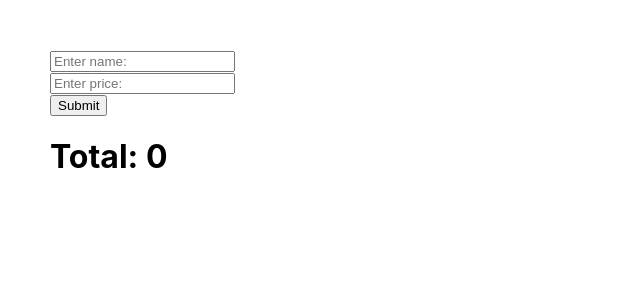
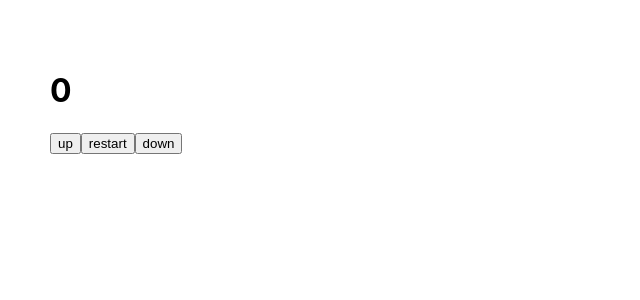
Before and after one commit to Toan1010/learnReact, a React (Create React App) app: page / in a window 1280 px wide. Shown: the top 300 px of the page, without its empty margins (0-640 px from the left). Built offline with nearby package versions, Linux system fonts and the light colour scheme.

Commit message:
learn React: Hook(useReducer())

```diff
--- a/src/App.js
+++ b/src/App.js
@@ -1,48 +1,45 @@
-import { useState, useMemo } from "react";
+import { useReducer } from "react";
 
-//useMemo giup tranh thuc hien lai 1 logic nao do ko can thieet
+//useState
+//1. init State = 0
+//2. Actions : up(state+1) down(state-1)
+
+//useReducer
+//1. init state = 0
+//2. Actions : up(state+1) down(state-1)
+//3. Reducer
+//4. Dispatch
+
+let initialState = 0;
+
+const UP_ACTION = 'up';
+const DOWN_ACTION = 'down';
+const TO_RESTART_ACTION = 'restart';
+
+const reducer = (init, action) => {
+  switch(action){
+    case UP_ACTION:
+      return init+1;
+    case DOWN_ACTION:
+      return init-1;
+    case TO_RESTART_ACTION:
+      return 0;
+    default:
+      throw new Error('Invalid action: ');
+  }
+}
+
 
 function App() {
-  const [name, setName] = useState('');
-  const [price, setPrice] = useState();
-  const [products, setProducts] = useState([]);
+  const [count, dispatch] = useReducer(reducer, initialState);
 
-  const submit = () => {
-    setProducts( [...products,{
-      name: name,
-      price: +price
-    }])
-  }
-
-  const total = useMemo(()=>{
-    let result = products.reduce((re,product) => {
-      return re+product.price;
-    },0);
-    return result;
-  },[products])
 
   return (
     <div className="App" style={{padding:50,}}>
-      <input
-        placeholder="Enter name: "
-        value={name || ''}
-        onChange={(e)=>{setName(e.target.value)}}
-      />
-      <br/>
-      <input
-        placeholder="Enter price: "
-        value={price || ''}
-        onChange={(e)=>{setPrice(e.target.value)}}
-      />
-      <br></br>
-      <button onClick={submit}>Submit</button>
-      <h1>Total: {total}</h1>
-
-      <ul>
-        {products.map((product, index)=> {
-          return <li key={index}>{product.name} - {product.price}</li>;
-        })}
-      </ul>
+      <h1>{count}</h1>
+      <button onClick={()=>dispatch(UP_ACTION)}>up</button>
+      <button onClick={()=>dispatch(TO_RESTART_ACTION)}>restart</button>
+      <button onClick={()=>dispatch(DOWN_ACTION)}>down</button>
     </div>
   );
 }
```
